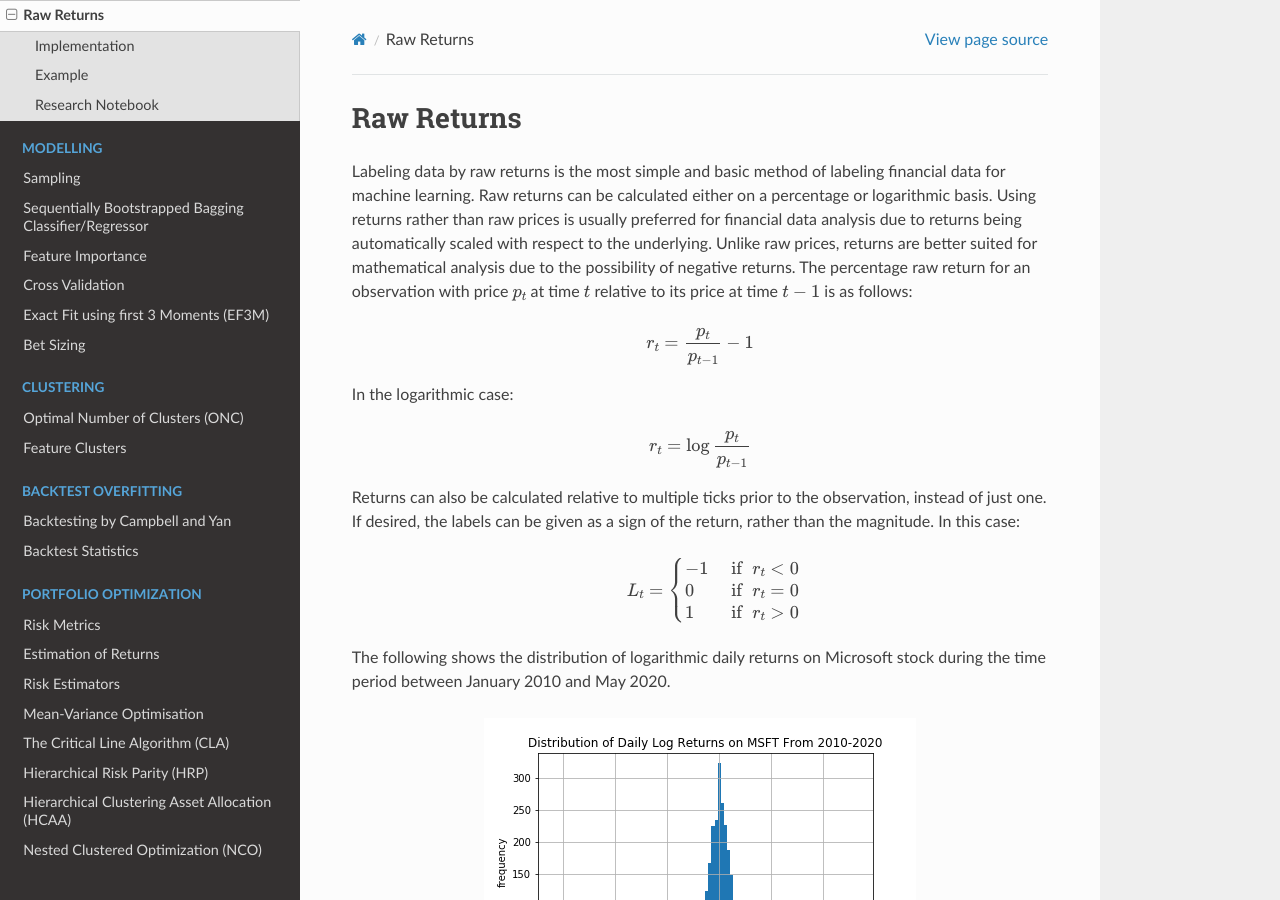
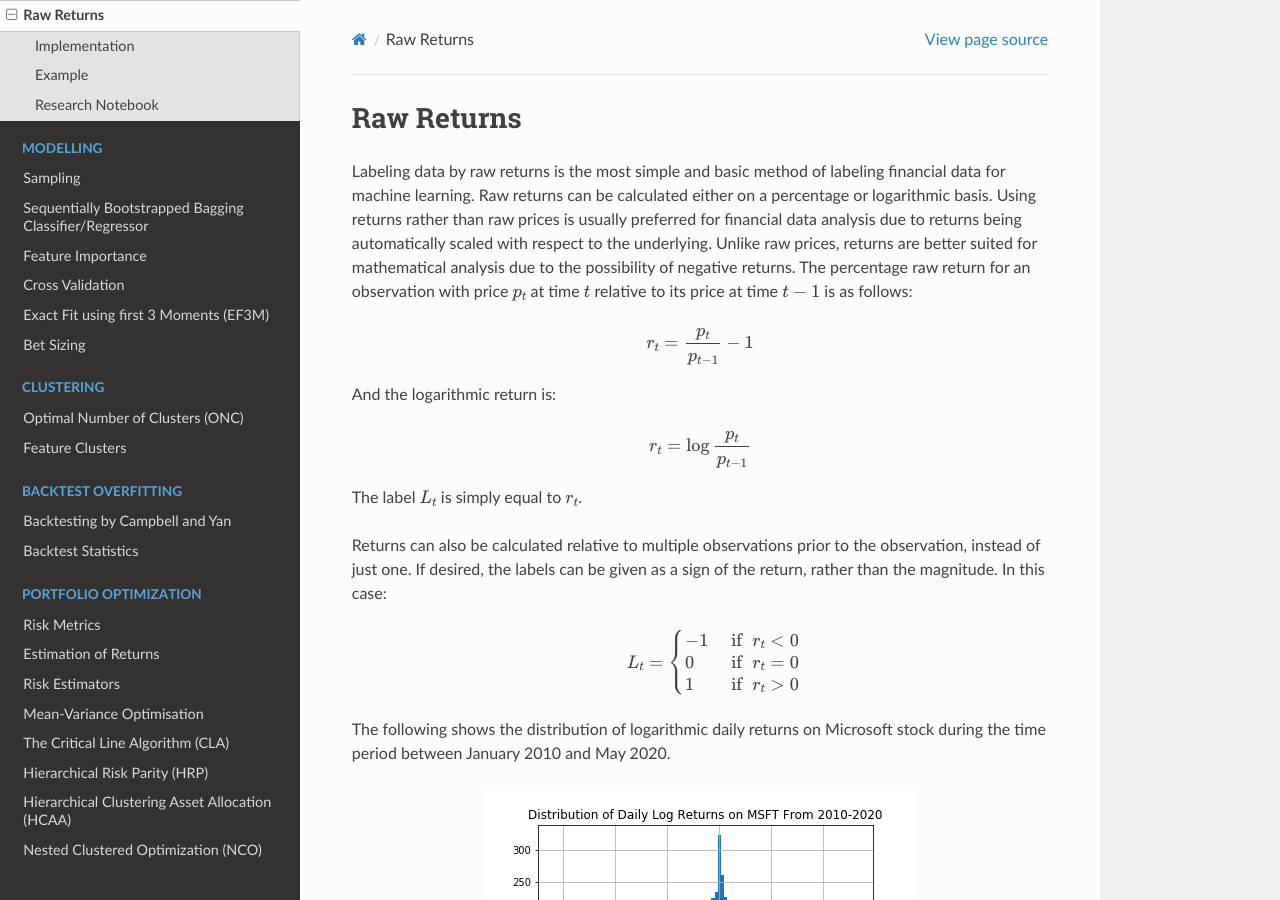
Before and after one commit to hudson-and-thames/mlfinlab, a Sphinx documentation site: the page built from docs/source/implementations/labeling_raw_return.rst, in a window 1280 px wide and 900 px high. Built offline with Sphinx 7.4.7 and the Read the Docs theme 2.0.0, drawn with Linux system fonts in a browser that asks for light colours.

Commit message:
style changes

```diff
--- a/docs/source/implementations/labeling_raw_return.rst
+++ b/docs/source/implementations/labeling_raw_return.rst
@@ -13,12 +13,14 @@ price :math:`p_t` at time :math:`t` relative to its price at time :math:`t-1` is
 .. math::
     r_t = \frac{p_{t}}{p_{t-1}} - 1
 
-In the logarithmic case:
+And the logarithmic return is:
 
 .. math::
     r_t = \log \frac{p_{t}}{p_{t-1}}
 
-Returns can also be calculated relative to multiple ticks prior to the observation, instead of just one. If desired, the labels
+The label :math:`L_t` is simply equal to :math:`r_t`.
+
+Returns can also be calculated relative to multiple observations prior to the observation, instead of just one. If desired, the labels
 can be given as a sign of the return, rather than the magnitude. In this case:
 
  .. math::
```
